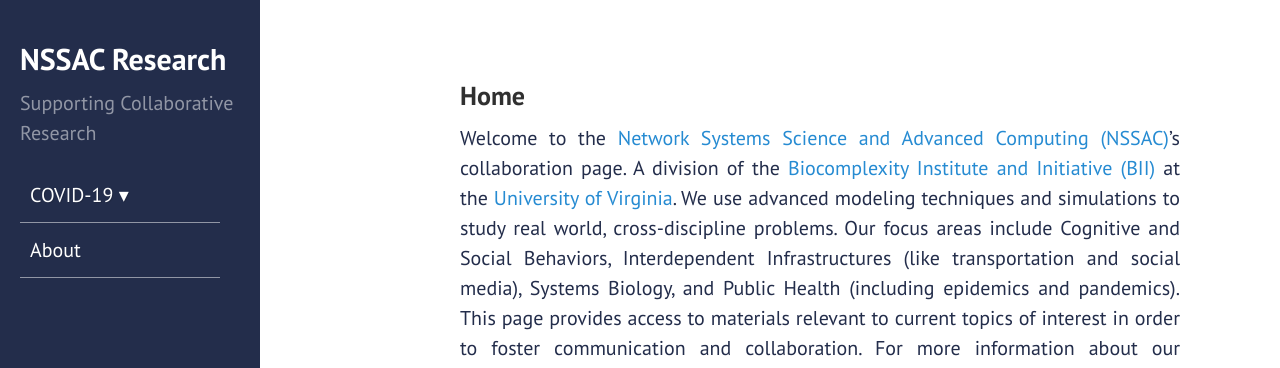
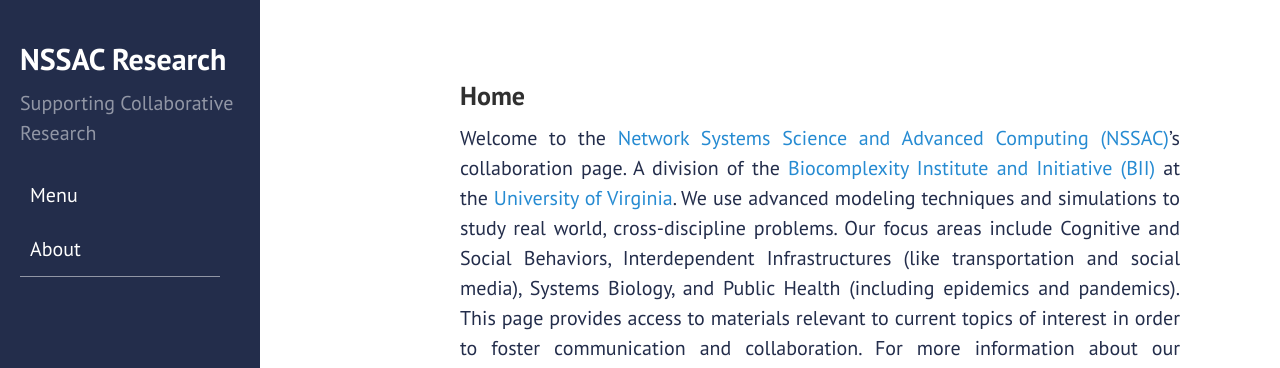
Before and after one commit to mehta-gaurav/mehta-gaurav.github.io, a Jekyll site: the page built from index.md, in a window 1280 px wide. Shown: the top 368 px of the page. Built offline with Jekyll 4.4.1, drawn with Linux system fonts in a browser that asks for light colours.

Commit message:
Update sidebar.html

```diff
--- a/_includes/sidebar.html
+++ b/_includes/sidebar.html
@@ -11,10 +11,11 @@
    <nav id="menu" class="sidebar-nav">
 <!-- 	  <label for="tm" id="toggle-menu">Menu <span class="drop-icon">▾</span></label>
        <input type="checkbox" id="tm">   -->
+   <div><a href="#">Menu</a></li> </div>
       <ul class="main-menu clearfix">
          <!-- <li><a class="sidebar-nav-item{% if page.url == site.baseurl %} active{% endif %}" href="{{ site.baseurl }}">Home</a></li> -->
 
-         <li><a href="#">Menu</a></li>
+<!--          <li><a href="#">Menu</a></li> -->
          <li>
             <a class="sidebar-nav-item{% if page.url == site.dashboardUrl %} active{% endif %}" href="{{ site.dashboardUrl }}">COVID-19
  				<span class="drop-icon">▾</span>
```
